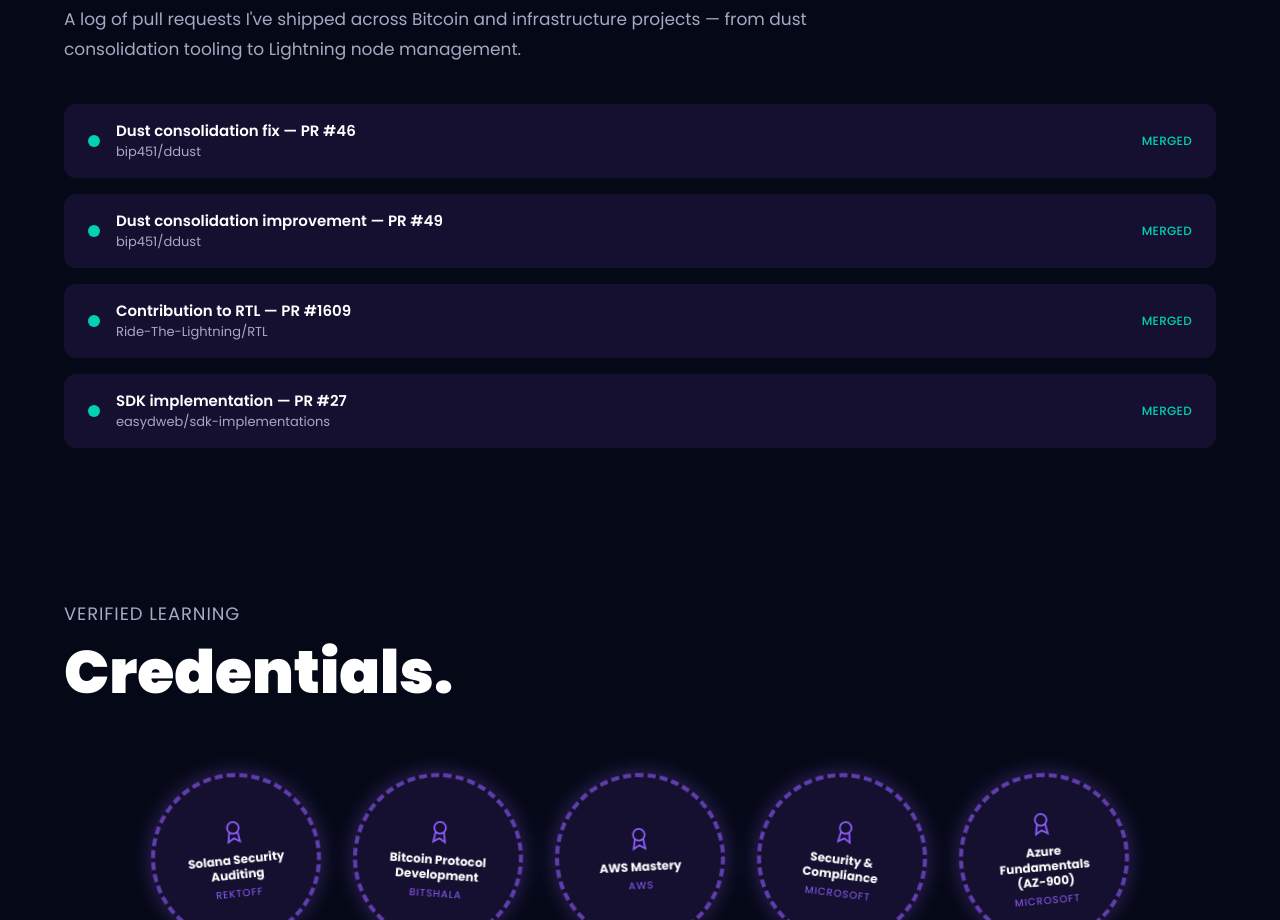
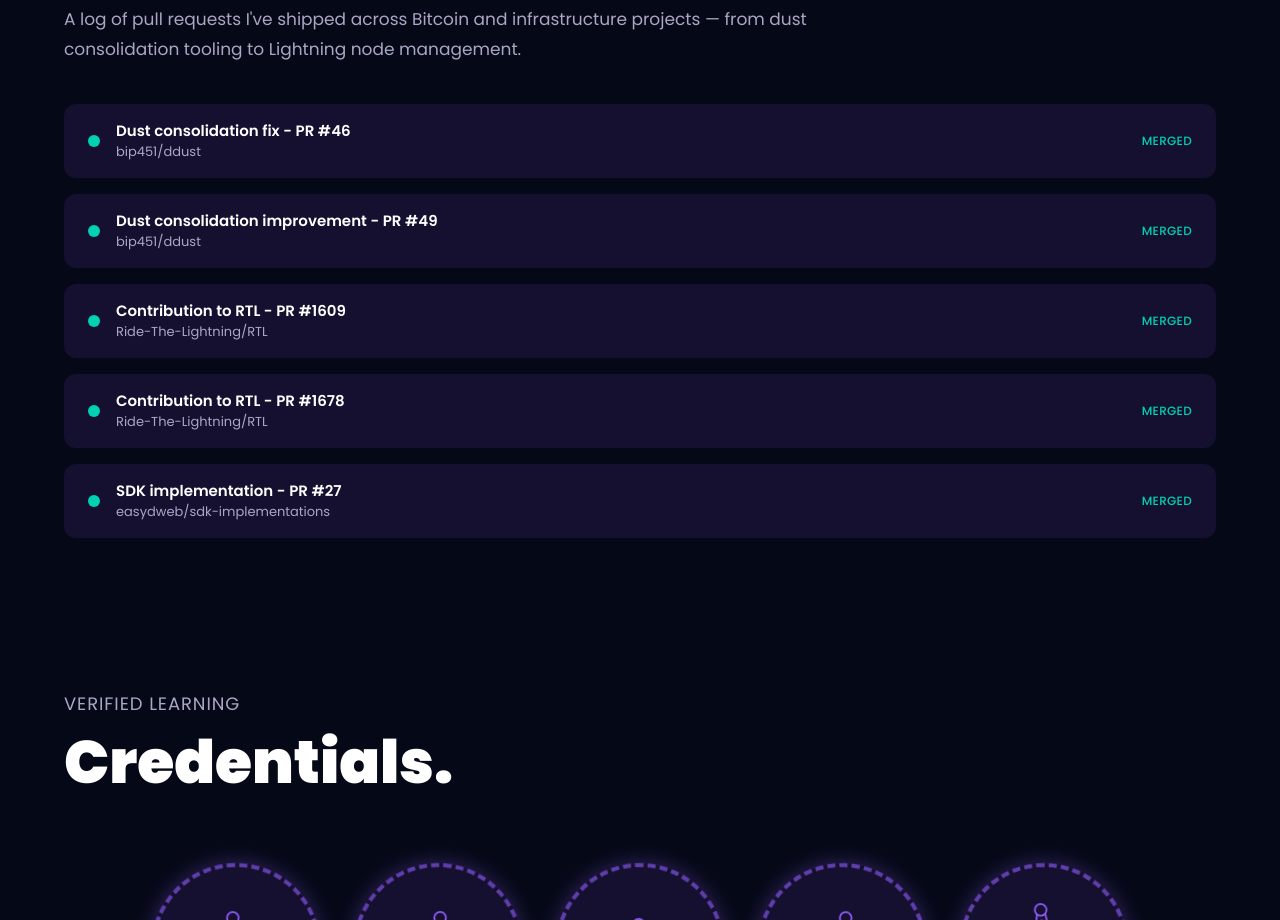
Before and after one commit to SIDHARTH20K4/Portfolio, a React (Vite) app: page / in a window 1280 px wide. Shown: the part 4720-5640 px from the top of the page. Built offline with nearby package versions, Linux system fonts and the light colour scheme; no server answers.

Commit message:
add: new opensource contribution

```diff
--- a/src/components/sections/OpenSource.tsx
+++ b/src/components/sections/OpenSource.tsx
@@ -14,25 +14,31 @@ type TContribution = {
 const contributions: TContribution[] = [
   {
     repo: "bip451/ddust",
-    title: "Dust consolidation fix — PR #46",
+    title: "Dust consolidation fix - PR #46",
     status: "merged",
     link: "https://github.com/bip451/ddust/pull/46",
   },
   {
     repo: "bip451/ddust",
-    title: "Dust consolidation improvement — PR #49",
+    title: "Dust consolidation improvement - PR #49",
     status: "merged",
     link: "https://github.com/bip451/ddust/pull/49",
   },
   {
     repo: "Ride-The-Lightning/RTL",
-    title: "Contribution to RTL — PR #1609",
+    title: "Contribution to RTL - PR #1609",
     status: "merged",
     link: "https://github.com/Ride-The-Lightning/RTL/pull/1609",
   },
   {
+    repo: "Ride-The-Lightning/RTL",
+    title: "Contribution to RTL - PR #1678",
+    status: "merged",
+    link: "https://github.com/Ride-The-Lightning/RTL/issues/1678"
+  },
+  {
     repo: "easydweb/sdk-implementations",
-    title: "SDK implementation — PR #27",
+    title: "SDK implementation - PR #27",
     status: "merged",
     link: "https://github.com/easydweb/sdk-implementations/pull/27",
   },
```
